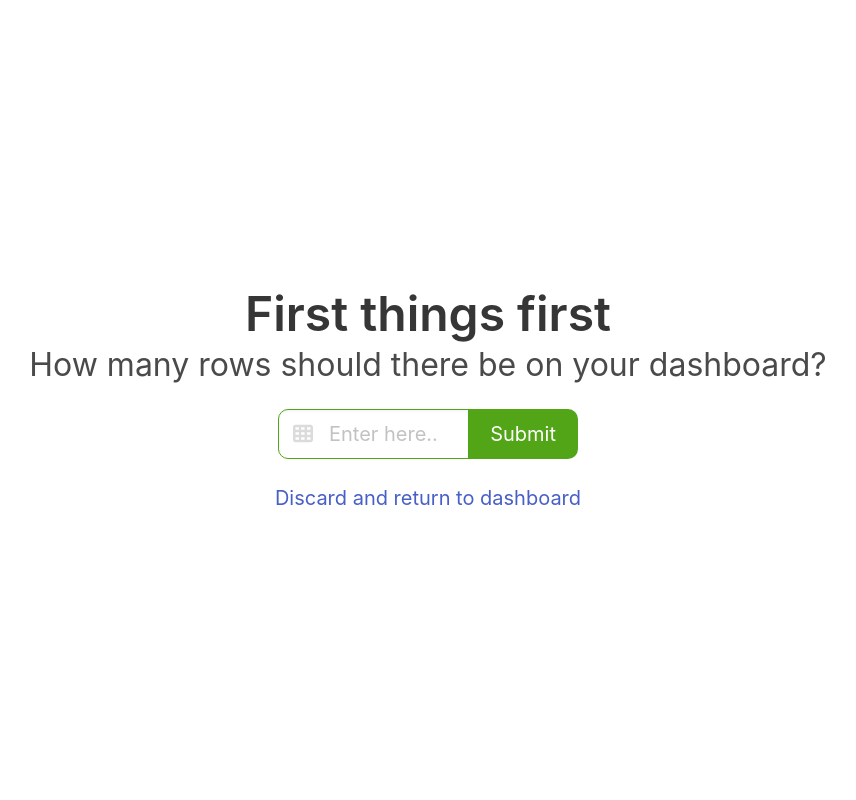
After one commit to energize-andover/Dashboard, a Flask app: template templates/configure_layout.html in a window 1280 px wide. The commit adds this page. Shown: the whole page, without its empty margins (212-1068 px from the left). Run offline with Flask 2, Linux system fonts and the light colour scheme; the template is opened without the code that fills it, so the values that code supplies are empty; some libraries are stand-ins or nearby versions.

Commit message:
Begin window layout configuration

```diff
--- a/app.py
+++ b/app.py
@@ -33,5 +33,10 @@ def configure_home():
     return render_template('configure_home.html')
 
 
+@app.route('/configure/layout')
+def configure_layout():
+    return render_template('configure_layout.html')
+
+
 if __name__ == '__main__':
     app.run()
--- a/static/css/main.css
+++ b/static/css/main.css
@@ -20,3 +20,16 @@ a {
     background-color: rgba(0, 0, 0, 0);
     color: #51a517;
 }
+
+.input.colored {
+    border-color: #51a517;
+}
+
+#overlay {
+    position: absolute;
+    top: 0;
+    left: 0;
+    right: 0;
+    bottom: 0;
+    z-index: 31;
+}
--- /dev/null
+++ b/static/js/configuration/configure_layout.js
@@ -0,0 +1,44 @@
+let overlay = $('#overlay');
+var layout;
+
+waitForFontAwesome(() => {
+    $('#overlay-content').css({
+        'top': '50%',
+        'transform': 'translateY(-50%)'
+    });
+});
+
+if (window.localStorage.getItem('currentLayout') !== null) {
+    layout = WidgetLayout.fromString(window.localStorage.getItem('currentLayout'));
+
+    // Hide the overlay
+}
+
+let button = $('#submit');
+
+button.click(() => {
+    let input = $('#row-input'), chosenNum = input.val(), errorMessage = $('#error-message'), field = $('.field');
+
+    if (isNaN(chosenNum) || chosenNum <= 0 || chosenNum > 2) {
+        errorMessage.html('Please enter a whole number that is no more than 2!');
+        errorMessage.removeClass('is-hidden');
+        input.removeClass('colored');
+        input.addClass('is-danger');
+        button.removeClass('colored-button');
+        button.addClass('is-danger');
+        if (!field.is(':animated'))
+            field.effect('shake');
+
+        input.focus();
+    } else {
+        let colData = [];
+
+        for (let i = 0; i < chosenNum; i++)
+            colData.push(2);
+
+        layout = new WidgetLayout(colData);
+        window.localStorage.setItem('currentLayout', layout.toString());
+
+        overlay.fadeOut()
+    }
+});
--- a/static/js/main.js
+++ b/static/js/main.js
@@ -19,3 +19,33 @@ function waitForFontAwesome(afterFunction) {
         }, 100);
     });
 }
+
+class WidgetLayout {
+    constructor(colData) {
+        if (colData === undefined)
+            this.colData = [2, 2]; // Default to 2x2
+        else
+            this.colData = colData;
+    }
+
+    adjustLayout(colData) {
+        this.colData = colData;
+    }
+
+    getNumRows() {
+        return this.colData.length;
+    }
+
+    getNumCols(row) {
+        if (row >= 0 && row < this.getNumRows())
+            return this.colData[row];
+    }
+
+    toString() {
+        return JSON.stringify(this.colData);
+    }
+
+    static fromString(str) {
+        return new WidgetLayout(JSON.parse(str));
+    }
+}
--- a/templates/configure_home.html
+++ b/templates/configure_home.html
@@ -30,5 +30,5 @@
     </div>
 </main>
 {{ importJS() }}
-<script type="text/javascript" src="/static/js/configure.js"></script>
+<script type="text/javascript" src="/static/js/configuration/configure.js"></script>
 </body>
--- /dev/null
+++ b/templates/configure_layout.html
@@ -0,0 +1,42 @@
+{% from 'macros.html' import head, header, importJS %}
+
+{{ head('Configure Layout') }}
+
+<body>
+{{ header() }}
+<main>
+    <section class="has-background-white" id="overlay">
+        <div class="has-text-centered" id="overlay-content"
+             style="top: 100%; left: 0; right: 0; position: fixed; transition: 0.5s all ease-out;">
+            <h1 class="title is-size-3-mobile is-size-1">First things first</h1>
+            <h2 class="subtitle is-size-5-mobile is-size-3">How many rows should there be on your dashboard?</h2>
+
+            <div class="field has-addons" style="max-width: 300px; margin: 0 auto;">
+                <div class="control has-icons-left">
+                    <input class="input is-medium colored" type="number" placeholder="Enter here..." id="row-input"
+                           style="border-radius: 10px 0 0 10px;">
+                    <span class="icon is-small is-left">
+                        <i class="fas fa-th"></i>
+                    </span>
+                </div>
+
+                <div class="control">
+                    <button class="button is-medium colored-button" id="submit" style="border-radius: 0 10px 10px 0;">Submit</button>
+                </div>
+            </div>
+            <h6 class="is-size-6-mobile is-hidden is-size-5" id="error-message"></h6>
+
+            <br>
+
+            <h6 class="is-size-6-mobile is-size-5"><a href="/" title="Return to dashboard">Discard and return to dashboard</a></h6>
+        </div>
+    </section>
+    <section class="section has-text-centered">
+        <h1 class="title is-size-1 is-size-3-mobile">Configure widget layout</h1>
+        <h2 class="subtitle is-size-5 is-size-6-mobile">The following represents your dashboard, and the dashed
+            rectangles are widgets. </h2>
+    </section>
+</main>
+{{ importJS() }}
+<script type="text/javascript" src="/static/js/configuration/configure_layout.js"></script>
+</body>
--- a/templates/macros.html
+++ b/templates/macros.html
@@ -42,6 +42,8 @@
         <script type="text/javascript" src="https://code.jquery.com/jquery-3.4.1.min.js"
                 integrity="sha256-CSXorXvZcTkaix6Yvo6HppcZGetbYMGWSFlBw8HfCJo=" crossorigin="anonymous">
         </script>
+        <script src="https://code.jquery.com/ui/1.12.1/jquery-ui.min.js"
+                integrity="sha256-VazP97ZCwtekAsvgPBSUwPFKdrwD3unUfSGVYrahUqU=" crossorigin="anonymous"></script>
     </head>
 {% endmacro %}
 
```
Also changed, not shown: static/js/configuration/configure.js (renamed from static/js/configure.js).
